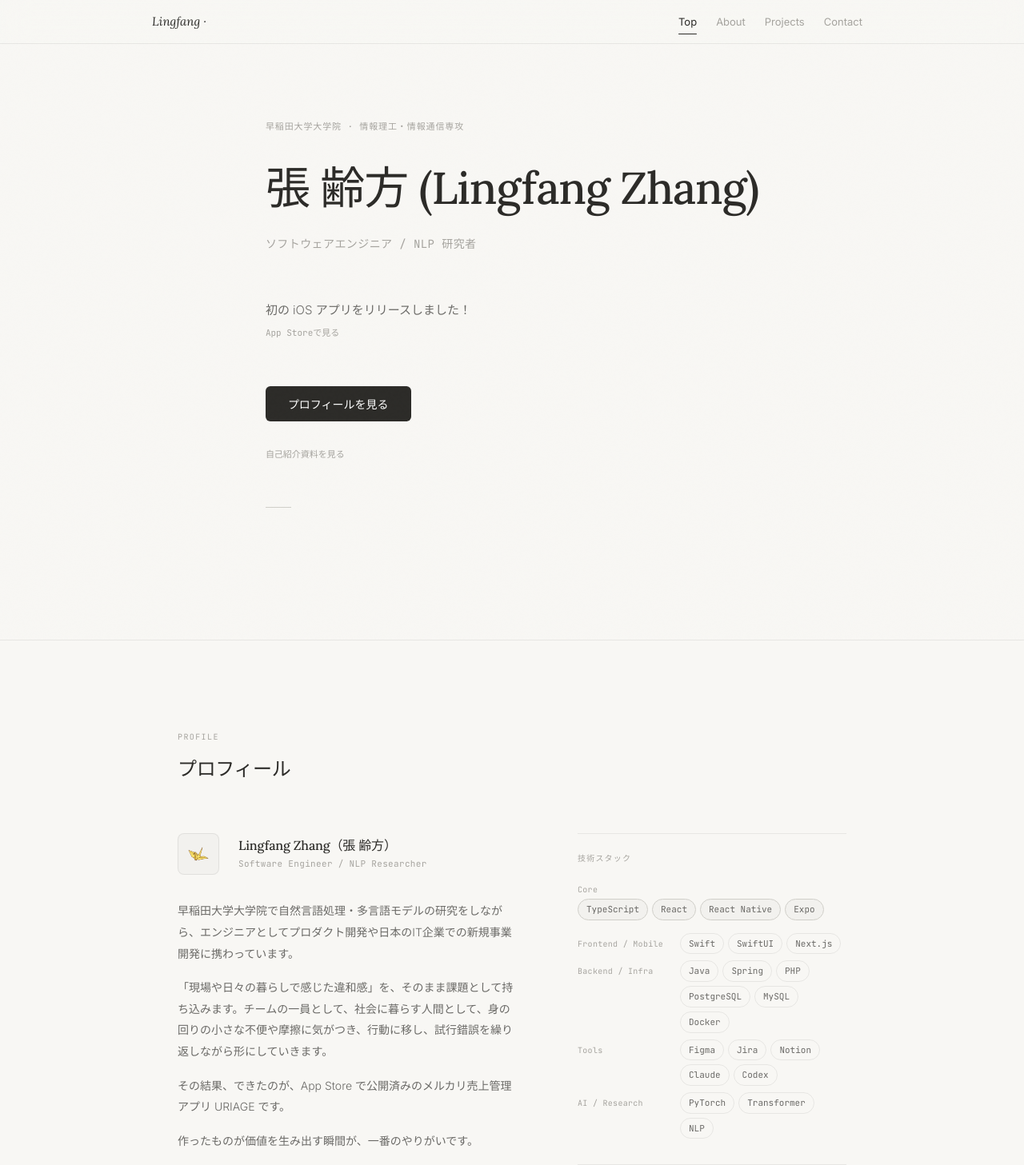
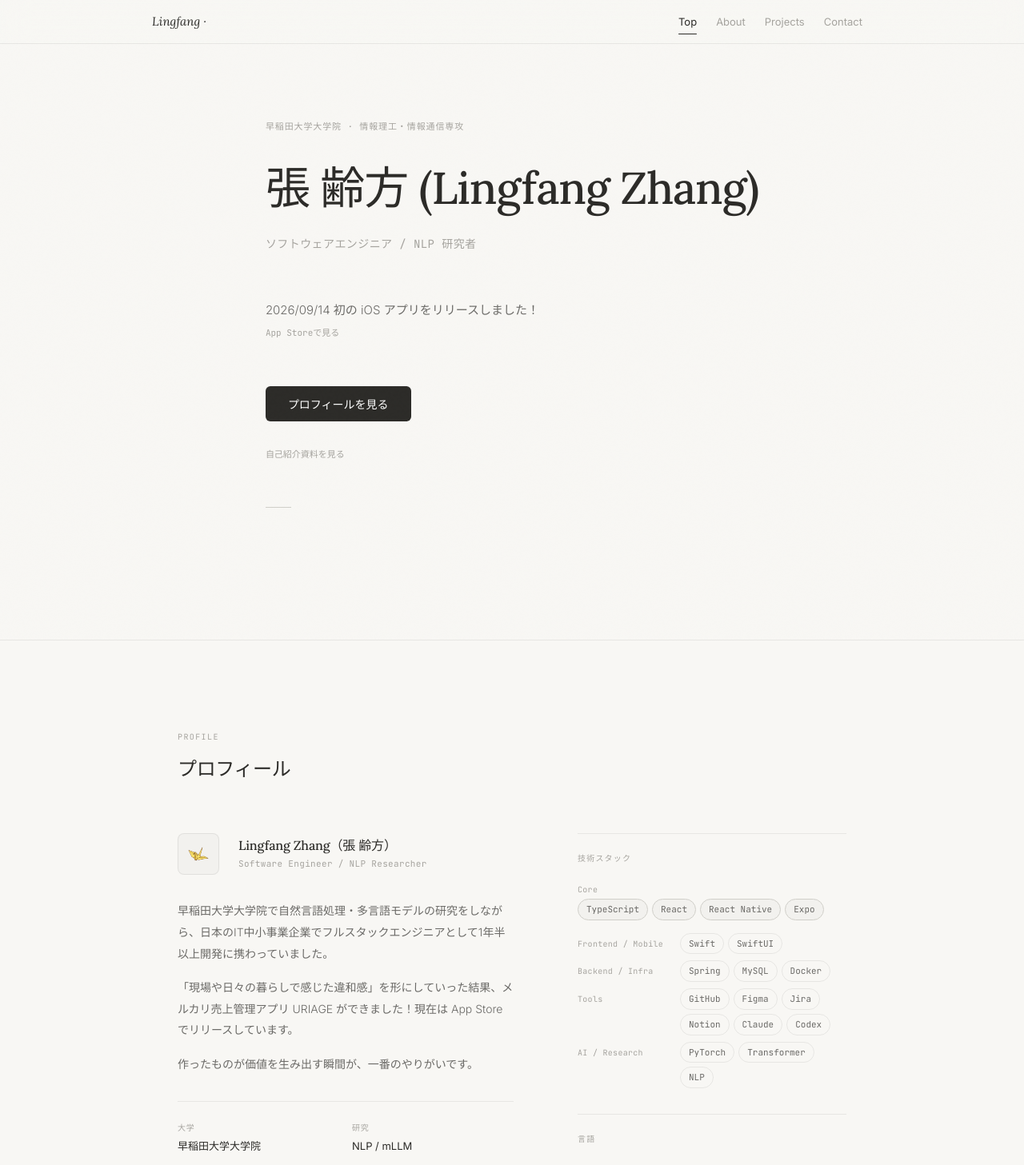
Before and after one commit to mamezlf/portfolio, a React (Vite) app: page / in a window 1280 px wide. Shown: the top 1457 px of the page at 80% size. Built offline with nearby package versions, Linux system fonts and the light colour scheme.

Commit message:
changed the content after summer intern

```diff
--- a/src/components/organisms/About/About.tsx
+++ b/src/components/organisms/About/About.tsx
@@ -11,15 +11,15 @@ import styles from "./About.module.css";
 const techGroups = [
   {
     label: "Frontend / Mobile",
-    techs: ["Swift", "SwiftUI", "React", "Next.js", "React Native", "TypeScript", "Expo"],
+    techs: ["Swift", "SwiftUI", "React", "React Native", "TypeScript", "Expo"],
   },
   {
     label: "Backend / Infra",
-    techs: ["Java", "Spring", "PHP", "PostgreSQL", "MySQL", "Docker"],
+    techs: ["Spring", "MySQL", "Docker"],
   },
   {
     label: "Tools",
-    techs: ["Figma", "Jira", "Notion", "Claude", "Codex"],
+    techs: ["GitHub", "Figma", "Jira", "Notion", "Claude", "Codex"],
   },
   {
     label: "AI / Research",
--- a/src/content/portfolioContent.ts
+++ b/src/content/portfolioContent.ts
@@ -30,7 +30,7 @@ export const welcomeContent = {
   eyebrow: "早稲田大学大学院 · 情報理工・情報通信専攻",
   titleLines: ["張 齢方 (Lingfang Zhang)"],
   role: "ソフトウェアエンジニア / NLP 研究者",
-  philosophyLines: ["初の iOS アプリをリリースしました！"],
+  philosophyLines: ["2026/09/14 初の iOS アプリをリリースしました！"],
   appStoreLink: "https://apps.apple.com/jp/app/uriage/id6811047211",
   cta: "プロフィールを見る",
 };
@@ -43,9 +43,8 @@ export const aboutContent = {
   name: "Lingfang Zhang（張 齢方）",
   role: "Software Engineer / NLP Researcher",
   paragraphs: [
-    "早稲田大学大学院で自然言語処理・多言語モデルの研究をしながら、エンジニアとしてプロダクト開発や日本のIT企業での新規事業開発に携わっています。",
-    "「現場や日々の暮らしで感じた違和感」を、そのまま課題として持ち込みます。チームの一員として、社会に暮らす人間として、身の回りの小さな不便や摩擦に気がつき、行動に移し、試行錯誤を繰り返しながら形にしていきます。",
-    "その結果、できたのが、App Store で公開済みのメルカリ売上管理アプリ URIAGE です。",
+    "早稲田大学大学院で自然言語処理・多言語モデルの研究をしながら、日本のIT中小事業企業でフルスタックエンジニアとして1年半以上開発に携わっていました。",
+    "「現場や日々の暮らしで感じた違和感」を形にしていった結果、メルカリ売上管理アプリ URIAGE ができました！現在は App Store でリリースしています。",
     "作ったものが価値を生み出す瞬間が、一番のやりがいです。",
   ],
   infoRows: [
@@ -91,7 +90,7 @@ export const projectsContent = {
       name: "URIAGE",
       tagline: "個人フリマ販売者の収支管理を、アプリで一元化",
       story:
-        "私はハンドメイドが趣味で、作った作品をフリマアプリで販売している中で、売上から送料・梱包材・仕入れ原価を差し引いた実利益を把握しにくいという課題を感じ、AI を活用して売上管理アプリ URIAGE を企画・開発した。要件定義から設計・実装・運用まで一貫して行い、商品価格・送料・販売手数料・梱包費などを一元管理できるようにした。また、商品URLから商品情報を自動取得する機能を実装し、ユーザーが手入力する負担を減らせるよう工夫した。現在は自分のスマホで実際に運用しながら改善を重ね、売上管理を大きく効率化できている。今は App Store で公開する準備を進めている。",
+        "私がハンドメイドで作った作品をメルカリで販売している中で、売上から送料・梱包材・仕入れ原価を差し引いた実利益を把握しにくいという課題を感じ、AI を活用して売上管理アプリ URIAGE を企画・開発した。要件定義から設計・実装・運用まで一貫して行い、商品価格・送料・販売手数料・梱包費などを一元管理できるようにした。\nまた、商品URLから商品情報を自動取得する機能を実装し、ユーザーが手入力する負担を減らせるよう工夫した。。現在は自分のスマホで実際に運用しながら改善を重ね、売上管理を大きく効率化できている。App Store でリリース済み。",
       tags: ["Swift", "SwiftUI", "SwiftData", "iOS"],
       appStoreLink: "https://apps.apple.com/jp/app/uriage/id6811047211",
       appStoreLinkLabel: "App Storeで見る",
@@ -144,7 +143,7 @@ export const projectsContent = {
       name: "Training Support",
       tagline: "未経験者の学習過程に伴走し、教材と支援体制を改善",
       story:
-        "未経験者向けIT研修の講師・学習支援を担当した。対象は、実運用前の社内テストに参加した社員と、実際に研修を受講する20名以上の学生で、質問対応-コードレビュー・面談を通じて学習状況を把握した。\n現場では受講者のつまずき方を観察し、学生ごとの理解度や取り組み方を記録した。そこで得られたフィードバックをもとに、教材の説明順序や演習内容を継続的に改善した。\nこの研修の価値は、学生が学習を完走することに加え、研修中に蓄積された学生に関する情報データを企業に提供し、採用判断に活用できるようにする点にあった。単に教えるだけでなく、学生の成長過程を可視化し、教材制作だけでは見えなかった学習者のリアルな課題を支援体制に反映させた。",
+        "未経験者向けIT研修の講師・学習支援を担当した。対象は、実運用前の社内テストに参加した社員と、実際に研修を受講する20名以上の学生で、質問対応-コードレビュー・面談を通じて学習状況を把握した。\n現場では受講者のつまずき方を観察し、学生ごとの理解度や取り組み方を記録した。そこで得られたフィードバックをもとに、教材の説明順序や演習内容を継続的に改善した。\nこの研修の価値は、学生が学習を完走することに加え、研修中に蓄積された学生に関する情報データを企業に提供し、採用判断に活用できるようにする点にあった。単に教えるだけでなく、学生の成長過程を可視化し、課題を支援体制に反映させた。",
       tags: [
         "Code Review",
         "Mentoring",
```
